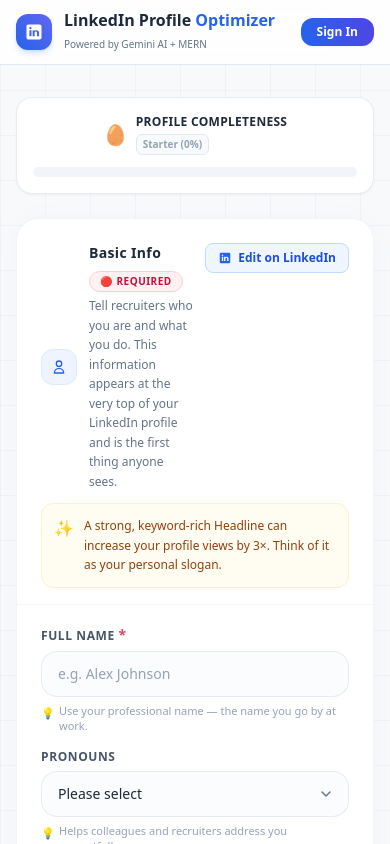
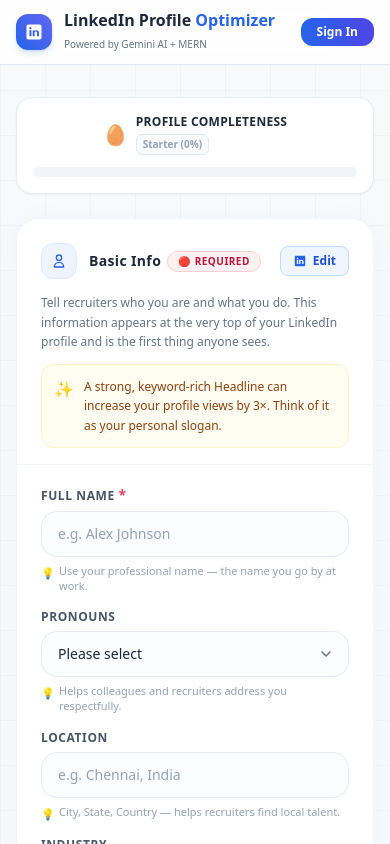
Before and after one commit to azarrazagula/lcp-linkedin-profile-optimize-frontend, a React (Create React App) app: page / in a window 390 px wide. Shown: the top 844 px of the page. Built offline with nearby package versions, Linux system fonts and the light colour scheme.

Commit message:
design: Fix vertical text wrapping on mobile section headers by introducing structured rows

```diff
--- a/src/components/sections/FormHelpers.jsx
+++ b/src/components/sections/FormHelpers.jsx
@@ -136,7 +136,8 @@
       <svg className="w-3.5 h-3.5 text-blue-600" fill="currentColor" viewBox="0 0 24 24">
         <path d="M19 3H5c-1.1 0-2 .9-2 2v14c0 1.1.9 2 2 2h14c1.1 0 2-.9 2-2V5c0-1.1-.9-2-2-2zM9 17H6.5v-7H9v7zM7.7 8.7c-.8 0-1.4-.6-1.4-1.4 0-.8.6-1.4 1.4-1.4.8 0 1.4.6 1.4 1.4 0 .8-.6 1.4-1.4 1.4zM18 17h-2.4v-3.8c0-1.1-.4-1.8-1.3-1.8-.7 0-1.2.5-1.4 1-.1.2-.1.5-.1.8V17H10.4s.1-6.3 0-7h2.4v1c.3-.5 1-1.2 2.3-1.2 1.7 0 3 1.1 3 3.5V17z" />
       </svg>
-      {label}
+      <span className="hidden sm:inline">{label}</span>
+      <span className="inline sm:hidden">Edit</span>
     </a>
   );
 }
@@ -147,24 +148,36 @@
     <div className="bg-white border border-slate-100 rounded-[22px] shadow-[0_4px_24px_rgb(148,163,184,0.06)] hover:shadow-[0_8px_32px_rgb(148,163,184,0.10)] transition-all duration-300 overflow-hidden">
       {/* Header */}
       <div className="px-6 sm:px-7 pt-6 pb-4 border-b border-slate-100/80">
-        <div className="flex items-start justify-between gap-3">
+        {/* Row 1: Icon + Title/Badge + Edit button */}
+        <div className="flex items-center justify-between gap-3">
           <div className="flex items-center gap-3 min-w-0">
             <span className="w-9 h-9 rounded-xl bg-gradient-to-br from-blue-50 to-indigo-50 border border-blue-100 flex items-center justify-center text-blue-600 shrink-0">
               {icon}
             </span>
             <div className="min-w-0">
-              <div className="flex items-center gap-2 flex-wrap">
+              <div className="flex items-center gap-1.5 flex-wrap">
                 <h3 className="text-sm font-extrabold text-slate-800 tracking-wide">{title}</h3>
                 {badge && <Badge type={badge} />}
-                {audienceHint && <AudienceHint>{audienceHint}</AudienceHint>}
               </div>
-              {description && (
-                <p className="text-xs text-slate-500 font-medium mt-1 leading-relaxed">{description}</p>
-              )}
             </div>
           </div>
           {liUrl && <LIBtn url={liUrl} label={liLabel} />}
         </div>
+
+        {/* Row 2: Audience Hint & Description (Full width, never squeezed!) */}
+        {(audienceHint || description) && (
+          <div className="mt-3.5 space-y-2">
+            {audienceHint && (
+              <div>
+                <AudienceHint>{audienceHint}</AudienceHint>
+              </div>
+            )}
+            {description && (
+              <p className="text-xs text-slate-500 font-medium leading-relaxed">{description}</p>
+            )}
+          </div>
+        )}
+
         {tip && (
           <div className="mt-3">
             <SmartTip>{tip}</SmartTip>
@@ -270,19 +283,16 @@
         onClick={() => setOpen(o => !o)}
         className="w-full flex items-center justify-between px-6 sm:px-7 py-4 hover:bg-slate-50/60 transition-colors text-left group"
       >
-        <div className="flex items-center gap-3">
+        <div className="flex items-center justify-between gap-3">
+          <div className="flex items-center gap-3 min-w-0">
             <span className="w-9 h-9 rounded-xl bg-gradient-to-br from-slate-50 to-slate-100 border border-slate-200 flex items-center justify-center text-slate-500 shrink-0 group-hover:from-blue-50 group-hover:to-indigo-50 group-hover:border-blue-100 group-hover:text-blue-600 transition-all">
               {icon}
             </span>
-          <div>
-            <div className="flex items-center gap-2 flex-wrap">
+            <div className="min-w-0">
+              <div className="flex items-center gap-1.5 flex-wrap">
                 <h3 className="text-sm font-extrabold text-slate-700 tracking-wide group-hover:text-slate-800 transition-colors">{title}</h3>
                 {badge && <Badge type={badge} />}
-              {audienceHint && <AudienceHint>{audienceHint}</AudienceHint>}
               </div>
-            {description && !open && (
-              <p className="text-[11px] text-slate-400 font-medium mt-0.5">{description}</p>
-            )}
             </div>
           </div>
           <div className="flex items-center gap-2 shrink-0">
@@ -294,6 +304,21 @@
               <path strokeLinecap="round" strokeLinejoin="round" strokeWidth="2" d="M19 9l-7 7-7-7" />
             </svg>
           </div>
+        </div>
+
+        {/* Closed Sub-row for Description & Audience Hint */}
+        {!open && (audienceHint || description) && (
+          <div className="mt-2.5 space-y-1.5 pl-12 pr-4">
+            {audienceHint && (
+              <div>
+                <AudienceHint>{audienceHint}</AudienceHint>
+              </div>
+            )}
+            {description && (
+              <p className="text-[11px] text-slate-400 font-medium leading-relaxed truncate">{description}</p>
+            )}
+          </div>
+        )}
       </button>
 
       {/* Expanded Content */}
```
Lines whose indentation alone changed are shown as unchanged.
